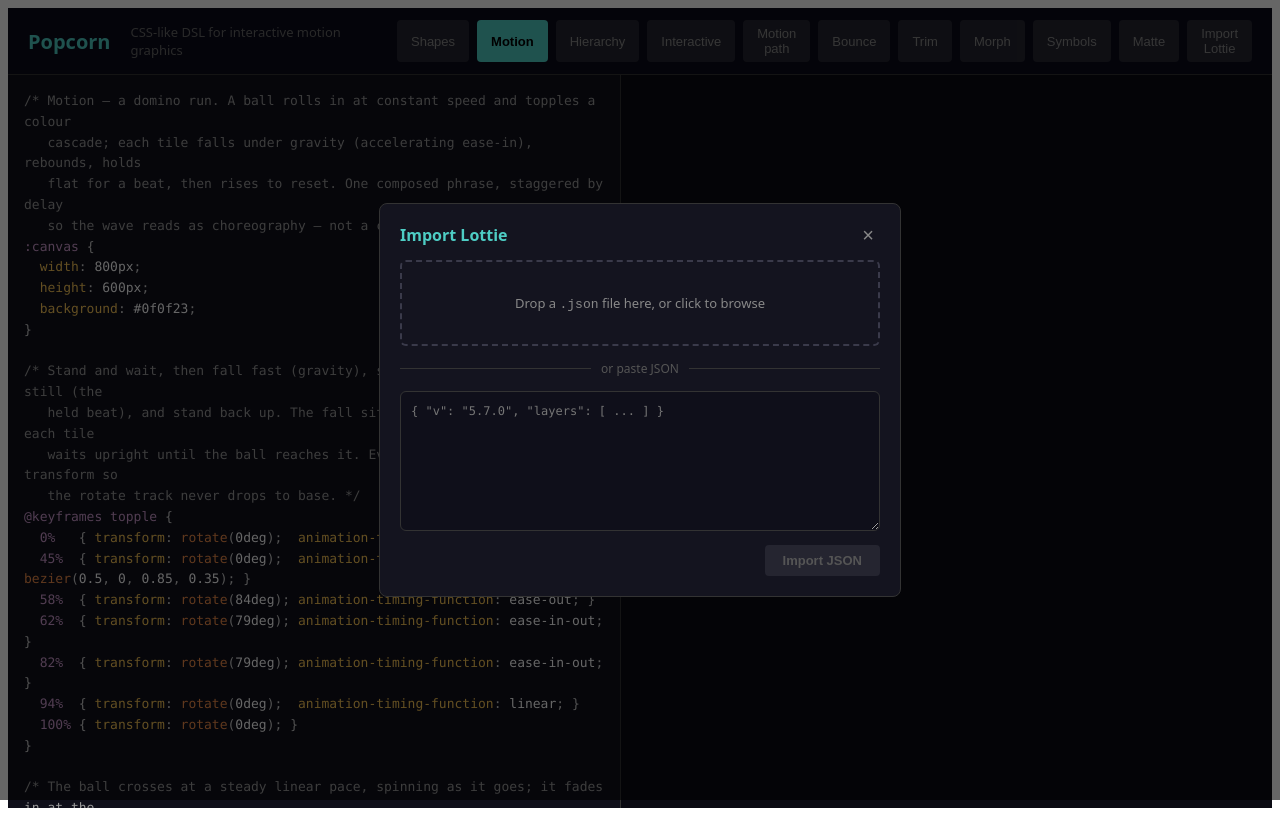
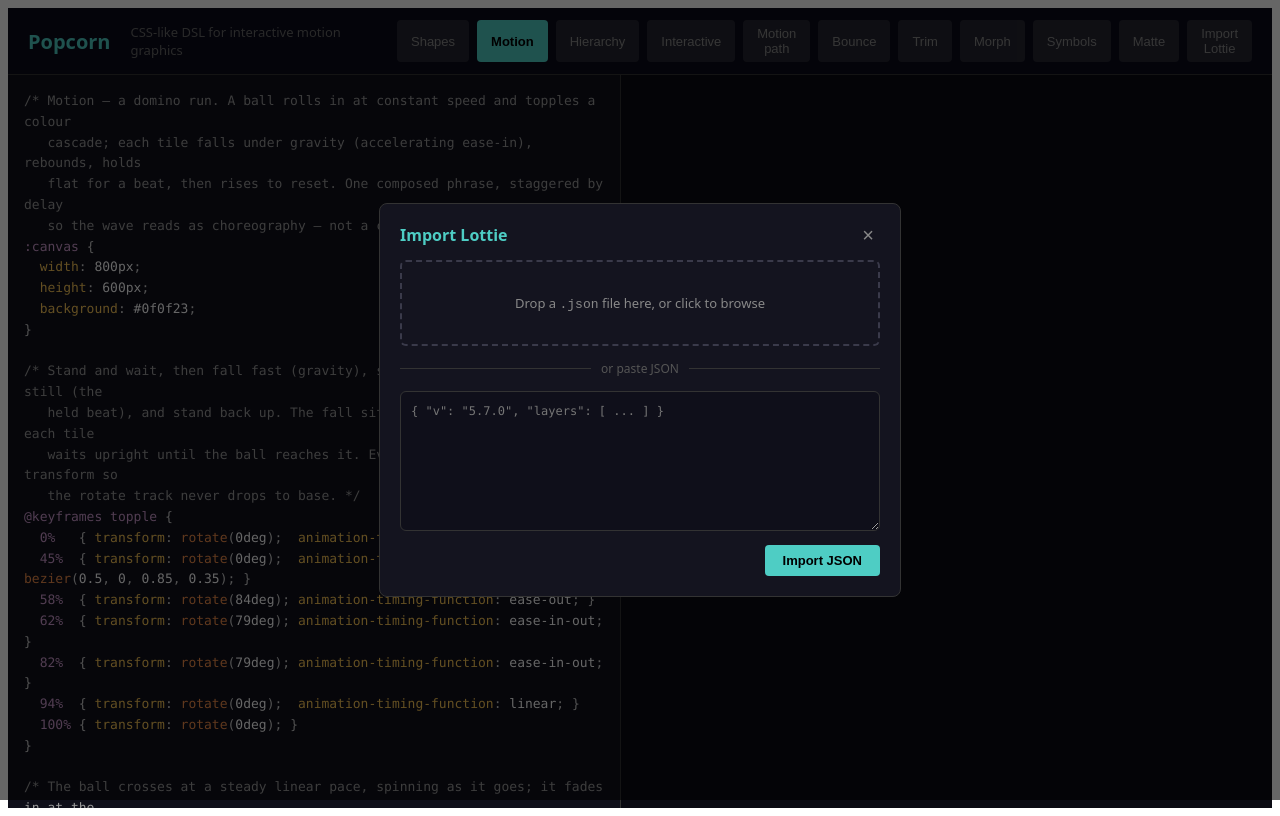
Before and after one commit to ayarse/popkorn, a React (Vite) app in the folder packages/demo/: page / in a window 1280 px wide. Both pictures are taken after a click on the button "Import Lottie". Built offline with nearby package versions, Linux system fonts and the light colour scheme.

Commit message:
fix: import btn

```diff
--- a/packages/demo/src/App.tsx
+++ b/packages/demo/src/App.tsx
@@ -329,14 +329,13 @@ function ImportModal({ onFile, onText, onClose }: {
 
         <button
           onClick={() => onText(text)}
-          disabled={!text.trim()}
           style={{
             alignSelf: 'flex-end',
             padding: '8px 18px',
-            backgroundColor: text.trim() ? '#4ecdc4' : '#252530',
-            color: text.trim() ? '#000' : '#555',
+            backgroundColor: '#4ecdc4',
+            color: '#000',
             border: 'none', borderRadius: '4px',
-            cursor: text.trim() ? 'pointer' : 'not-allowed',
+            cursor: 'pointer',
             fontSize: '13px', fontWeight: 600,
           }}
         >
```
